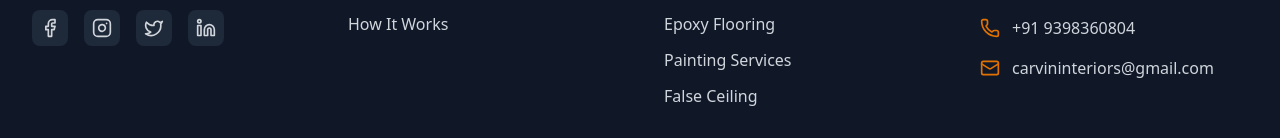
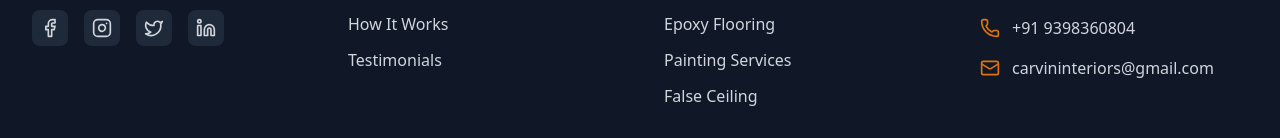
Before and after one commit to SaiRama-Doddi/Carvin-Interiors, a React (Vite) app: page / in a window 1280 px wide. Shown: the part 9403-9541 px from the top of the page. Built offline with nearby package versions, Linux system fonts and the light colour scheme.

Commit message:
added cursor pointer for footers

```diff
--- a/src/components/Footer.tsx
+++ b/src/components/Footer.tsx
@@ -55,7 +55,7 @@ const Footer = () => {
               <li>
                 <button
                   onClick={() => scrollToSection('home')}
-                  className="hover:text-amber-600 transition-colors duration-300"
+                  className="hover:text-amber-600 transition-colors duration-300 cursor-pointer"
                 >
                   Home
                 </button>
@@ -63,7 +63,7 @@ const Footer = () => {
               <li>
                 <button
                   onClick={() => scrollToSection('services')}
-                  className="hover:text-amber-600 transition-colors duration-300"
+                  className="hover:text-amber-600 transition-colors duration-300 cursor-pointer"
                 >
                   Services
                 </button>
@@ -71,7 +71,7 @@ const Footer = () => {
               <li>
                 <button
                   onClick={() => scrollToSection('portfolio')}
-                  className="hover:text-amber-600 transition-colors duration-300"
+                  className="hover:text-amber-600 transition-colors duration-300 cursor-pointer"
                 >
                   Portfolio
                 </button>
@@ -82,6 +82,14 @@ const Footer = () => {
                   className="hover:text-amber-600 transition-colors duration-300"
                 >
                   How It Works
+                </button>
+              </li>
+                <li>
+                <button
+                  onClick={() => scrollToSection('testimonials')}
+                  className="hover:text-amber-600 transition-colors duration-300"
+                >
+                 Testimonials
                 </button>
               </li>
             </ul>
```
